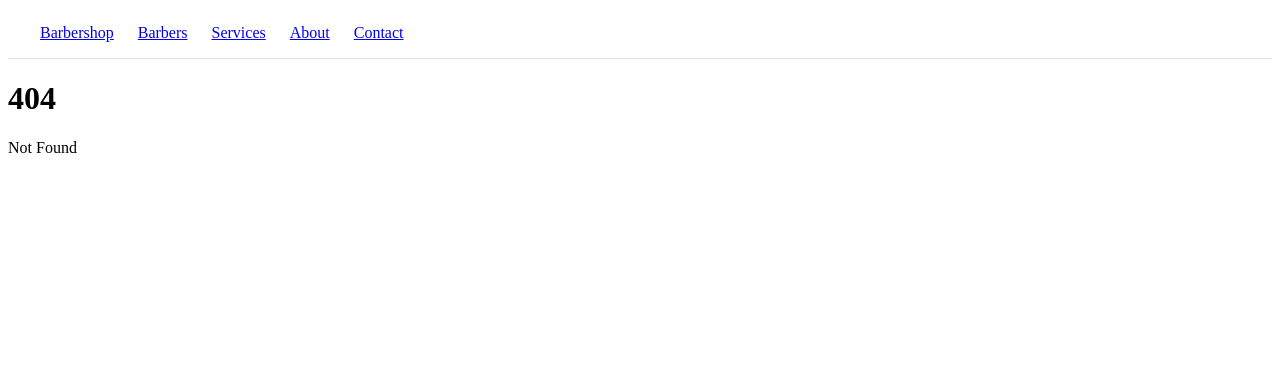
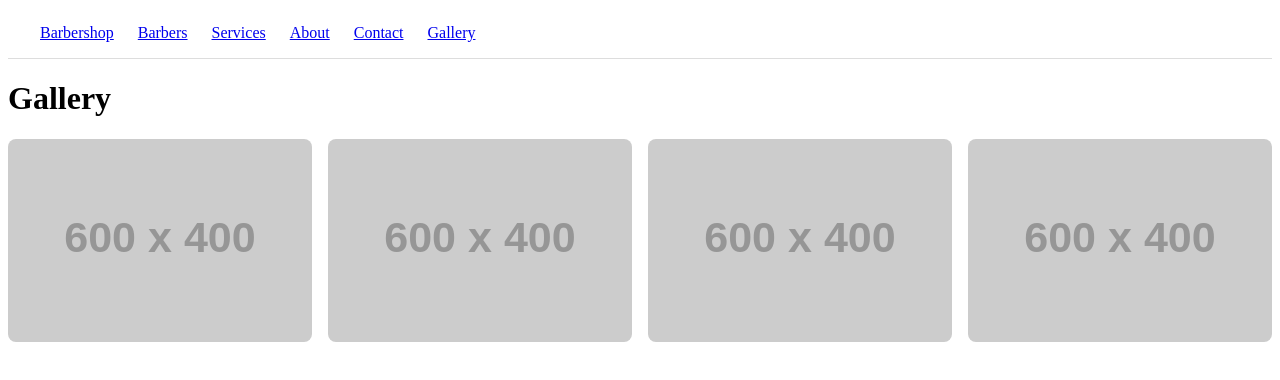
Before and after one commit to Mario13-code/barbershop, a SvelteKit app: page /gallery in a window 1280 px wide. Before the commit this address had no page. Shown: the top 380 px of the page. Built offline with nearby package versions, Linux system fonts and the light colour scheme.

Commit message:
Add Gallery page

```diff
--- a/src/routes/+layout.svelte
+++ b/src/routes/+layout.svelte
@@ -14,6 +14,7 @@
 		<a href="/services">Services</a>
 		<a href="/about">About</a>
 		<a href="/contact">Contact</a>
+		<a href="/gallery">Gallery</a>
 	</nav>
 	{#if data.shopInfo?.booksy_url}
 		<a href={data.shopInfo.booksy_url} target="_blank" rel="noopener noreferrer" class="book-now">
--- /dev/null
+++ b/src/routes/gallery/+page.svelte
@@ -0,0 +1,29 @@
+<script lang="ts">
+	const photos = [
+		{ src: 'https://placehold.co/600x400?text=Shop+Photo+1', alt: 'Shop photo 1' },
+		{ src: 'https://placehold.co/600x400?text=Shop+Photo+2', alt: 'Shop photo 2' },
+		{ src: 'https://placehold.co/600x400?text=Shop+Photo+3', alt: 'Shop photo 3' },
+		{ src: 'https://placehold.co/600x400?text=Shop+Photo+4', alt: 'Shop photo 4' }
+	];
+</script>
+
+<h1>Gallery</h1>
+
+<div class="grid">
+	{#each photos as photo}
+		<img src={photo.src} alt={photo.alt} />
+	{/each}
+</div>
+
+<style>
+	.grid {
+		display: grid;
+		grid-template-columns: repeat(auto-fill, minmax(250px, 1fr));
+		gap: 1rem;
+	}
+	img {
+		width: 100%;
+		border-radius: 8px;
+		display: block;
+	}
+</style>
```
